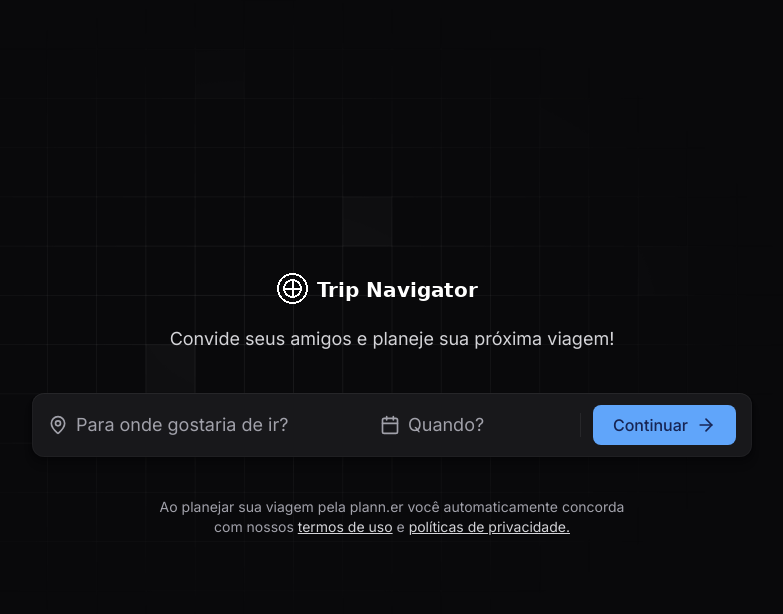
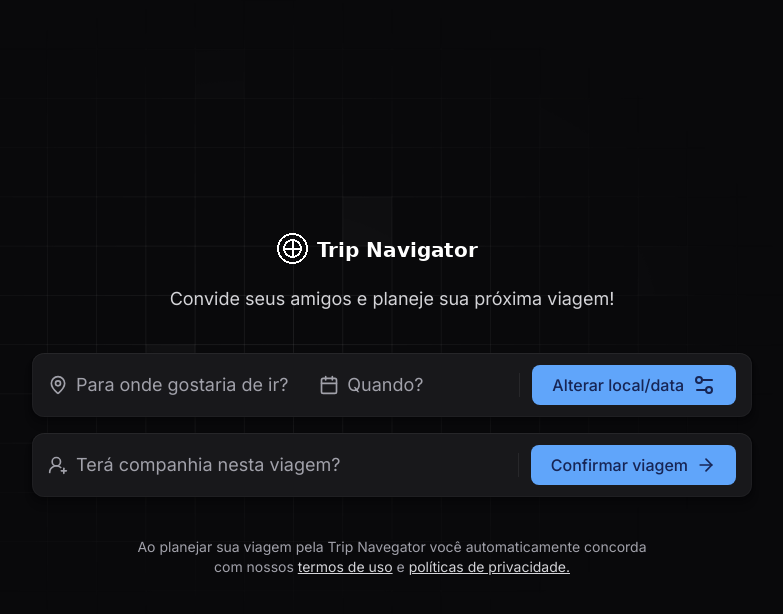
Before and after one commit to jbarrosd/Trip-Navigator, a React (Vite) app: page / in a window 1280 px wide. Both pictures are taken after a click on the button "Continuar". Shown: the top 614 px of the page, without its empty margins (248-1031 px from the left). Built offline with nearby package versions, Linux system fonts and the light colour scheme.

Commit message:
Adicionado Function de alteracao de local e adicionar companhia

```diff
--- a/src/App.tsx
+++ b/src/App.tsx
@@ -1,7 +1,20 @@
-import {MapPin, Calendar, ArrowRight} from "lucide-react";
+import {MapPin, Calendar, ArrowRight, UserRoundPlus, Settings2} from "lucide-react";//importando icones do lucide-react
+import { useState } from "react";
 
 
 function App() {
+
+  //o input esta aberto? "false" significa nao, entao faça...
+  //a resposta da mudança de estado vai ser passado pelo setIsInputOPen
+  const [isInputOpen, setIsInputOPen] = useState(false);
+
+  function InputOpen(){
+    setIsInputOPen(true); // agora ele esta aberto e essa resposta vai refletir no isInputOpen
+  };
+
+  function closeInput(){
+    setIsInputOPen(false); // agora ele esta fechado e essa resposta vai refletir no isInputOpen
+  }
 
   return (
     <div className="h-screen flex items-center justify-center bg-backg">
@@ -13,31 +26,66 @@
           <p className="text-zinc-300 text-lg">Convide seus amigos e planeje sua próxima viagem!</p>
         </div>
 
+        <div className="space-y-4">
           <div className="h-16 bg-zinc-900 px-4 rounded-xl flex items-center shadow-shape gap-3">
 
               <div className=" flex items-center gap-2 flex-1">
                 <MapPin  className=" size-5 text-zinc-400"/>
-              <input type="text" placeholder="Para onde gostaria de ir?" className="bg-transparent text-lg placeholder-zinc-400 outline-none flex-1" />
+                {/*disabled={isInputOpen}, butao desabilitado caso o input esteja open */}
+                <input disabled={isInputOpen} type="text" placeholder="Para onde gostaria de ir?" className="bg-transparent text-lg placeholder-zinc-400 outline-none flex-1" />
               </div>
 
 
               <div className=" flex items-center gap-2">
                 <Calendar  className=" size-5 text-zinc-400"/>
-              <input type="text" placeholder="Quando?" className="bg-transparent text-lg placeholder-zinc-400 w-40 outline-none" />
+                <input disabled={isInputOpen} type="text" placeholder="Quando?" className="bg-transparent text-lg placeholder-zinc-400 w-40 outline-none" />
 
               </div>
 
               <div className="w-px h-6 bg-zinc-800"/>
 
-            <button className="bg-blue-400 text-blue-950 rounded-lg px-5 py-2 font-medium flex items-center gap-2 hover:bg-blue-300 " >
+
+              {isInputOpen ? (
+                <button onClick={closeInput} className="bg-blue-400 text-blue-950 rounded-lg px-5 py-2 font-medium flex items-center gap-2 hover:bg-blue-300 ">
+                  Alterar local/data
+                  <Settings2 />
+                </button>
+
+                ) : (
+                    /*onClick={InputOpen} significa que quando o butao é apertado vai fazer  */
+                    <button onClick={InputOpen} className="bg-blue-400 text-blue-950 rounded-lg px-5 py-2 font-medium flex items-center gap-2 hover:bg-blue-300 " >
                       Continuar
                       <ArrowRight className="size-5 text-blue-950"/>
                     </button>
 
+                  )
+              }
+
+          </div>
+
+          {/*isInputOpen ? "aberto" : "fechado"} = mostra que acontece quando clico no butao apos colocar */}
+            {isInputOpen && (
+              <div className="h-16 bg-zinc-900 px-4 rounded-xl flex items-center shadow-shape gap-3">
+
+                <div className="flex items-center gap-2 flex-1">
+                  <UserRoundPlus  className=" size-5 text-zinc-400"/>
+                  <input type="text" placeholder="Terá companhia nesta viagem?" className="bg-transparent text-lg placeholder-zinc-400 outline-none flex-1" />
+                </div>
+
+                <div className="w-px h-6 bg-zinc-800"/>
+
+                  {/*onClick={InputOpen} significa que quando o butao é apertado vai fazer  */}
+                <button className="bg-blue-400 text-blue-950 rounded-lg px-5 py-2 font-medium flex items-center gap-2 hover:bg-blue-300 " >
+                  Confirmar viagem
+                  <ArrowRight className="size-5 text-blue-950"/>
+                </button>
+
+              </div>
+            )}
         </div>
 
         <p className="text-sm text-zinc-400">
-          Ao planejar sua viagem pela plann.er você automaticamente concorda <br />
+          Ao planejar sua viagem pela Trip Navegator você automaticamente concorda <br />
           com nossos <a className="text-zinc-300 underline" href="">termos de uso</a> e <a className="text-zinc-300 underline" href="">políticas de privacidade.</a></p>
       </div>
     </div>
```
Lines whose indentation alone changed are shown as unchanged.
